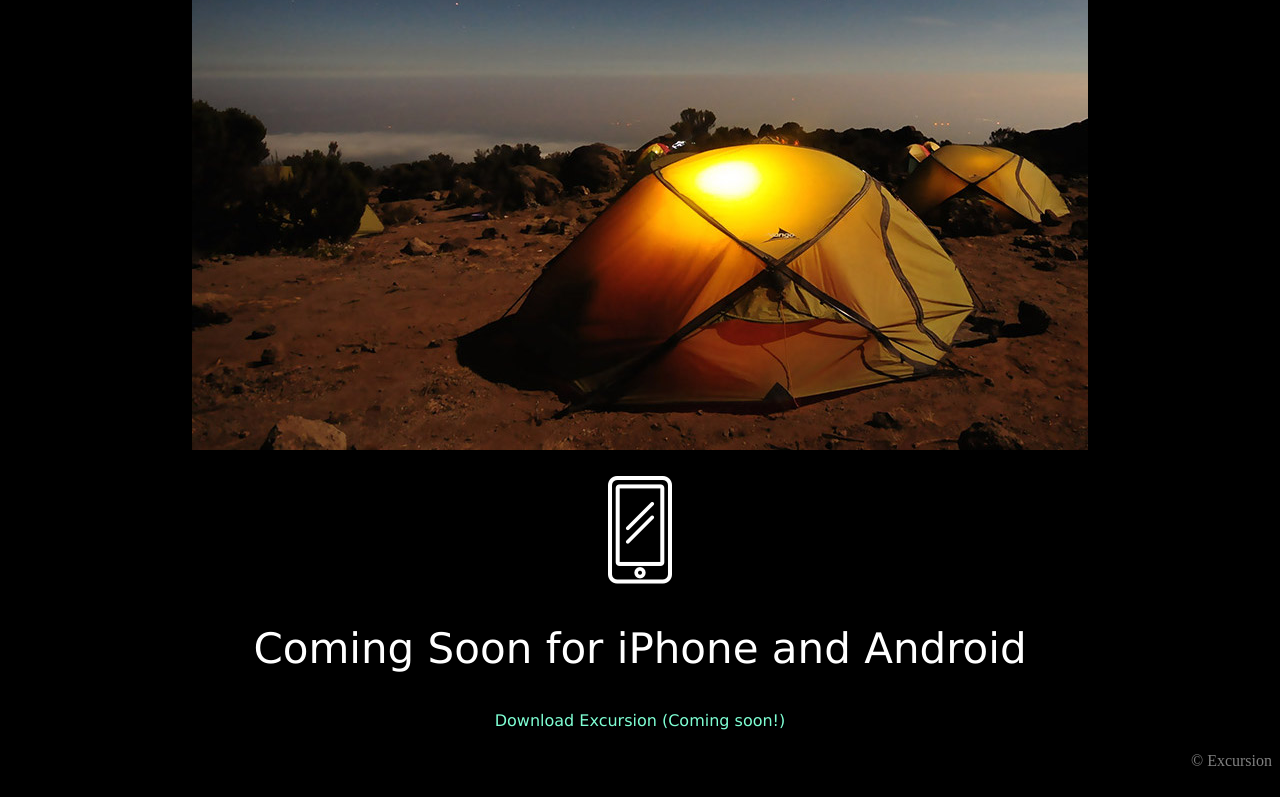
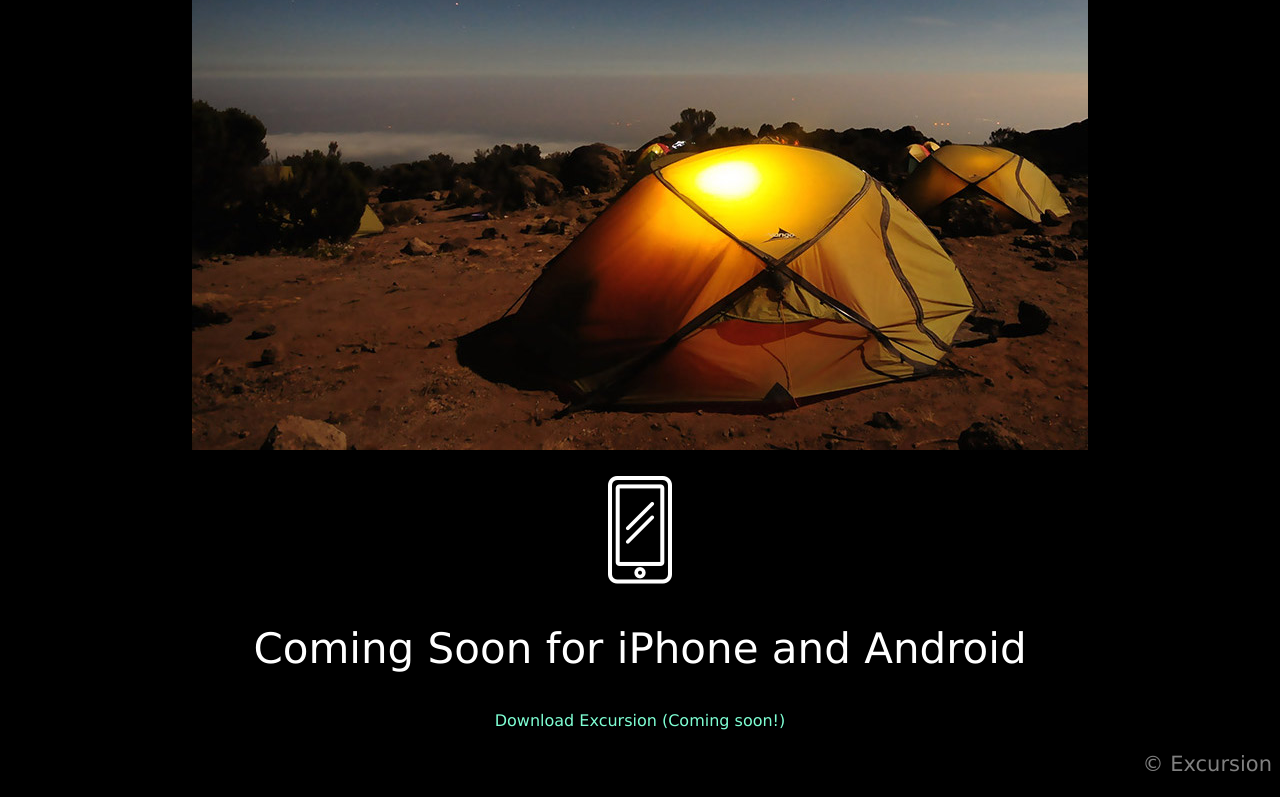
Before and after one commit to wengriff/excursion, a plain HTML site: page index.html in a window 1280 px wide. Shown: the part 538-1335 px from the top of the page. Drawn offline with Linux system fonts and the light colour scheme.

Commit message:
Cosmetic change v4

```diff
--- a/index.html
+++ b/index.html
@@ -20,6 +20,8 @@
     <p><img src="resources/images/phone.png" alt/></p>
     <h2>Coming Soon for iPhone and Android</h2>
     <p><a>Download Excursion (Coming soon!)</a></p>
-    <footer>&copy; Excursion</footer>
+    <div class="footer">
+        <p>&copy; Excursion</p>
+    </div>
 </body>
 </html>
--- a/resources/css/style.css
+++ b/resources/css/style.css
@@ -30,7 +30,7 @@ p {
     color: gray;
 }
 
-footer {
+.footer {
     text-align: right;
     color: gray;
     font-size: 16px;
```
